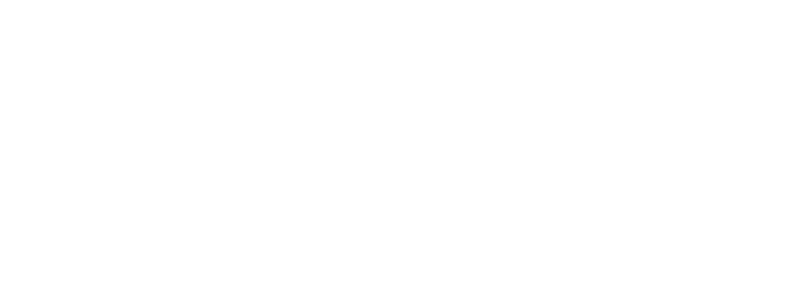
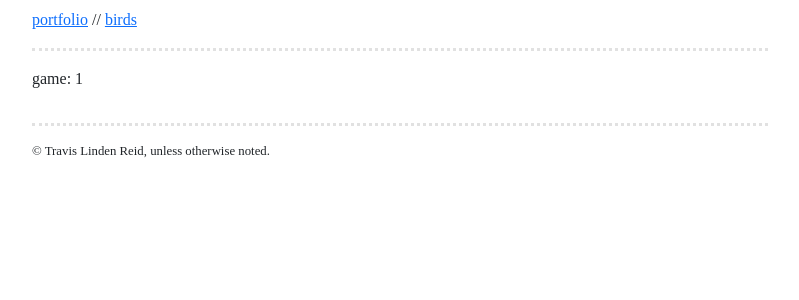
Before and after one commit to travislindenreid/portfolio-minimalist, an Angular app in the folder bird-luvr/: page /games/1 in a window 1280 px wide. Before the commit this address led to /. Shown: the top 300 px of the page, without its empty margins (240-1039 px from the left). Built offline with nearby package versions, Linux system fonts and the light colour scheme.

Commit message:
route to game page

```diff
--- a/bird-luvr/src/app/app.routes.ts
+++ b/bird-luvr/src/app/app.routes.ts
@@ -2,9 +2,11 @@ import { Routes } from '@angular/router';
 import { Home } from './portfolioApp/components/home/home';
 import { RecentSkimmers } from './birdapp/components/recent-skimmers/recent-skimmers';
 import { PopularPhotos } from './birdapp/components/popular-photos/popular-photos';
+import { Game } from './portfolioApp/components/game/game';
 
 export const routes: Routes = [
     { path: '', component: Home},
     { path: 'recentBirds', component: RecentSkimmers},
-    { path: 'popularPhotos', component: PopularPhotos}
+    { path: 'popularPhotos', component: PopularPhotos},
+    { path: 'games/:path', component: Game}
 ];
--- a/bird-luvr/src/app/portfolioApp/components/game-link/game-link.html
+++ b/bird-luvr/src/app/portfolioApp/components/game-link/game-link.html
@@ -1,4 +1,6 @@
 <article>
-    <p>{{gameData.name}}</p>
-    <img src="{{`/game_images/${gameData.preview_img}`}}">
+    <a href="games/{{gameData.path}}">
+        <p>{{gameData.name}}</p>
+        <img src="{{`/game_images/${gameData.preview_img}`}}">
+    </a>
 </article>
--- /dev/null
+++ b/bird-luvr/src/app/portfolioApp/components/game/game.html
@@ -0,0 +1,16 @@
+<body class="container">
+  <app-header [title]="title"></app-header>
+
+  <div class="row">
+
+    <div class="col-md-2"></div>
+    <main class="col-md-8 col-sm-12">
+        <p>game: {{path}}</p>
+    </main>
+    <div class="col-md-2"></div>
+
+  </div>
+
+  <app-footer></app-footer>
+
+</body>
--- /dev/null
+++ b/bird-luvr/src/app/portfolioApp/components/game/game.ts
@@ -0,0 +1,29 @@
+import { Component, Input, OnInit } from '@angular/core';
+import { GameData } from '../../classes/game-data';
+import { Header } from '../header/header';
+import { Footer } from '../footer/footer';
+import { ActivatedRoute } from '@angular/router';
+
+@Component({
+  imports: [Header, Footer],
+  selector: 'app-game',
+  styleUrl: './game.scss',
+  templateUrl: './game.html',
+})
+export class Game implements OnInit{
+  path:string = "";
+
+  gameData:GameData = new GameData();
+  title:string = this.gameData.name;
+
+  constructor(private route:ActivatedRoute) {}
+
+  ngOnInit(): void {
+    let param = this.route.snapshot.paramMap.get('path');
+    if(param)
+    {
+      this.path = param;
+      console.log(`at path: ${this.path}`);
+    }
+  }
+}
```
Also changed, not shown: bird-luvr/src/app/portfolioApp/components/game/game.scss (added), 1 other file (tests, documents, lock files or other folders).
